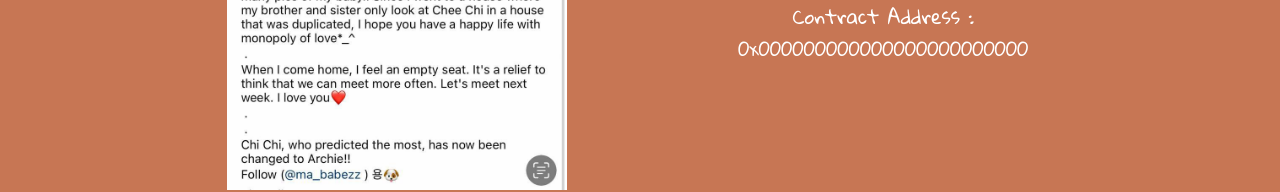
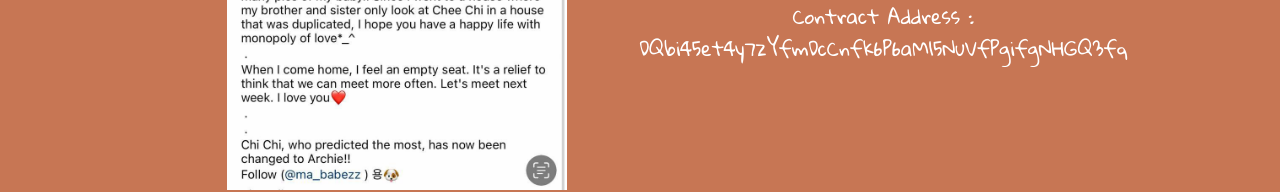
Before and after one commit to m0nithin/PEPEUM, a plain HTML site: page index.html in a window 1280 px wide. Shown: the part 2227-2419 px from the top of the page. Drawn offline with nearby package versions, Linux system fonts and the light colour scheme; a web font is replaced by a local one.

Commit message:
Update index.html

```diff
--- a/index.html
+++ b/index.html
@@ -131,7 +131,7 @@
           <div class="right">
             <img src="logo2.png" alt="" />
             <p class="gloria">Contract Address :</p>
-            <p class="gloria">0x000000000000000000000000</p>
+            <p class="gloria">DQbi45et4y7zYfmDcCnfk6P6aM15NuVfPgifgNHGQ3fq</p>
           </div>
         </div>
       </section>
```
